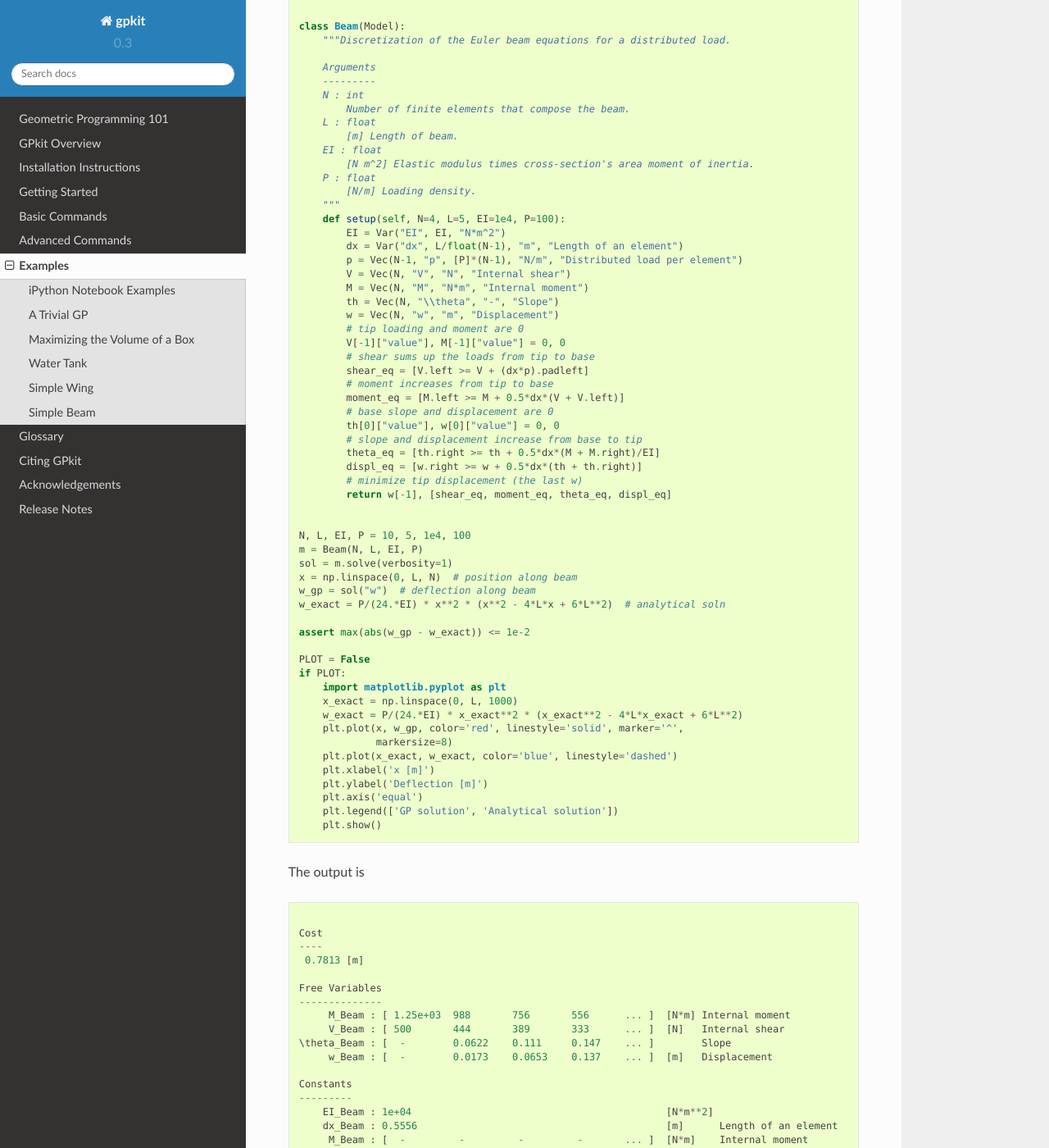
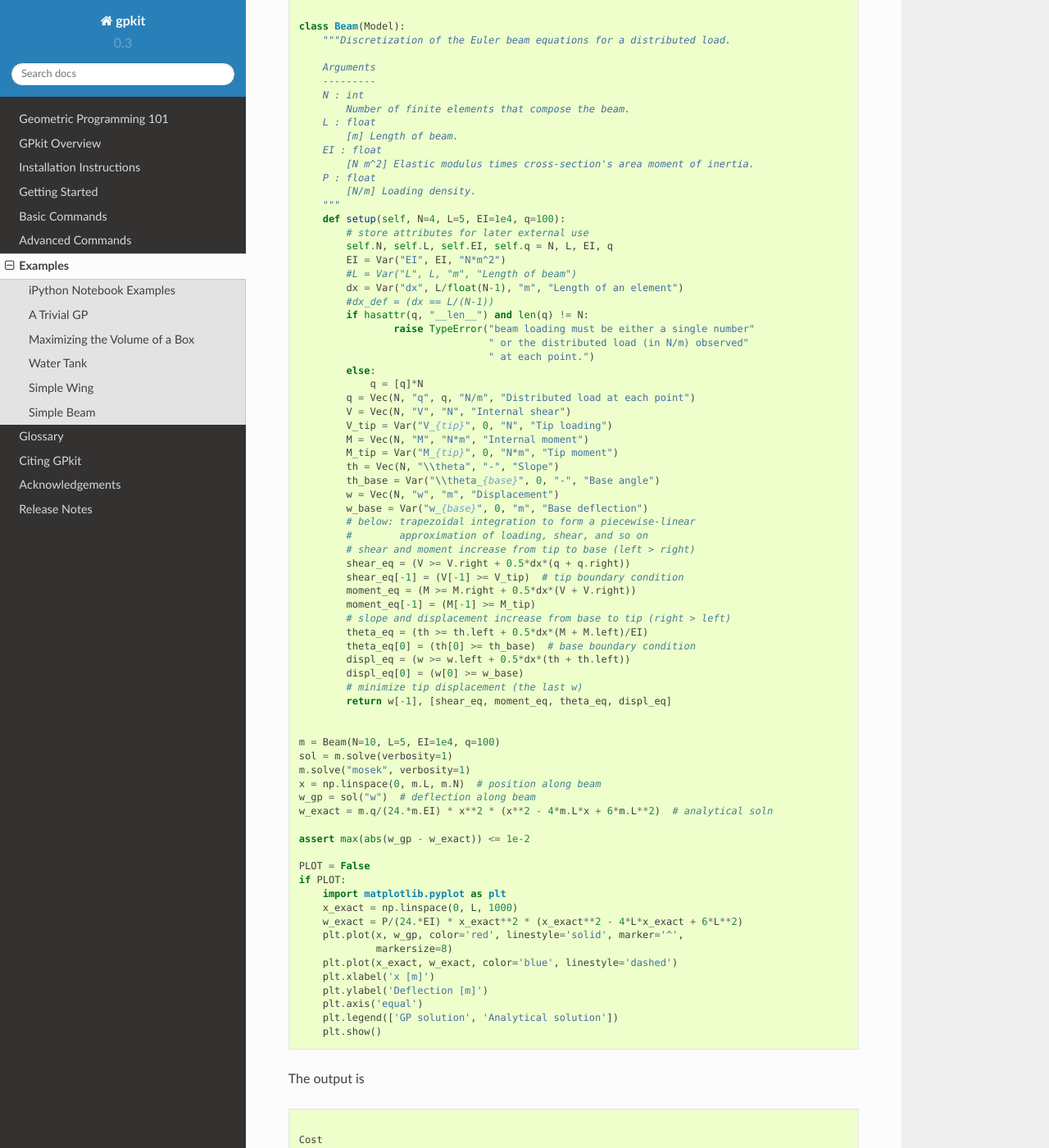
Before and after one commit to convexengineering/gpkit, a Sphinx documentation site: the page built from docs/source/examples.rst, in a window 1280 px wide and 1400 px high, scrolled down 4441 px. Shown: the whole window at 82% size. Built offline with Sphinx 7.4.7 and the Read the Docs theme 2.0.0, drawn with Linux system fonts in a browser that asks for light colours; some of the changed text lies outside the part shown.

```diff
--- a/docs/source/examples/beam.py
+++ b/docs/source/examples/beam.py
@@ -20,35 +20,50 @@
     P : float
         [N/m] Loading density.
     """
-    def setup(self, N=4, L=5, EI=1e4, P=100):
+    def setup(self, N=4, L=5, EI=1e4, q=100):
+        # store attributes for later external use
+        self.N, self.L, self.EI, self.q = N, L, EI, q
         EI = Var("EI", EI, "N*m^2")
+        #L = Var("L", L, "m", "Length of beam")
         dx = Var("dx", L/float(N-1), "m", "Length of an element")
-        p = Vec(N-1, "p", [P]*(N-1), "N/m", "Distributed load per element")
+        #dx_def = (dx == L/(N-1))
+        if hasattr(q, "__len__") and len(q) != N:
+                raise TypeError("beam loading must be either a single number"
+                                " or the distributed load (in N/m) observed"
+                                " at each point.")
+        else:
+            q = [q]*N
+        q = Vec(N, "q", q, "N/m", "Distributed load at each point")
         V = Vec(N, "V", "N", "Internal shear")
+        V_tip = Var("V_{tip}", 0, "N", "Tip loading")
         M = Vec(N, "M", "N*m", "Internal moment")
+        M_tip = Var("M_{tip}", 0, "N*m", "Tip moment")
         th = Vec(N, "\\theta", "-", "Slope")
+        th_base = Var("\\theta_{base}", 0, "-", "Base angle")
         w = Vec(N, "w", "m", "Displacement")
-        # tip loading and moment are 0
-        V[-1]["value"], M[-1]["value"] = 0, 0
-        # shear sums up the loads from tip to base
-        shear_eq = [V.left >= V + (dx*p).padleft]
-        # moment increases from tip to base
-        moment_eq = [M.left >= M + 0.5*dx*(V + V.left)]
-        # base slope and displacement are 0
-        th[0]["value"], w[0]["value"] = 0, 0
-        # slope and displacement increase from base to tip
-        theta_eq = [th.right >= th + 0.5*dx*(M + M.right)/EI]
-        displ_eq = [w.right >= w + 0.5*dx*(th + th.right)]
+        w_base = Var("w_{base}", 0, "m", "Base deflection")
+        # below: trapezoidal integration to form a piecewise-linear
+        #        approximation of loading, shear, and so on
+        # shear and moment increase from tip to base (left > right)
+        shear_eq = (V >= V.right + 0.5*dx*(q + q.right))
+        shear_eq[-1] = (V[-1] >= V_tip)  # tip boundary condition
+        moment_eq = (M >= M.right + 0.5*dx*(V + V.right))
+        moment_eq[-1] = (M[-1] >= M_tip)
+        # slope and displacement increase from base to tip (right > left)
+        theta_eq = (th >= th.left + 0.5*dx*(M + M.left)/EI)
+        theta_eq[0] = (th[0] >= th_base)  # base boundary condition
+        displ_eq = (w >= w.left + 0.5*dx*(th + th.left))
+        displ_eq[0] = (w[0] >= w_base)
         # minimize tip displacement (the last w)
         return w[-1], [shear_eq, moment_eq, theta_eq, displ_eq]
 
 
-N, L, EI, P = 10, 5, 1e4, 100
-m = Beam(N, L, EI, P)
+m = Beam(N=10, L=5, EI=1e4, q=100)
 sol = m.solve(verbosity=1)
-x = np.linspace(0, L, N)  # position along beam
+m.solve("mosek", verbosity=1)
+x = np.linspace(0, m.L, m.N)  # position along beam
 w_gp = sol("w")  # deflection along beam
-w_exact = P/(24.*EI) * x**2 * (x**2 - 4*L*x + 6*L**2)  # analytical soln
+w_exact = m.q/(24.*m.EI) * x**2 * (x**2 - 4*m.L*x + 6*m.L**2)  # analytical soln
 
 assert max(abs(w_gp - w_exact)) <= 1e-2
 
--- a/docs/source/examples/beam_output.txt
+++ b/docs/source/examples/beam_output.txt
@@ -1,27 +1,55 @@
 
 Cost
 ----
- 0.7813 [m]
+ 0.7812 [m]
 
 Free Variables
 --------------
      M_Beam : [ 1.25e+03  988       756       556      ... ]  [N*m] Internal moment
      V_Beam : [ 500       444       389       333      ... ]  [N]   Internal shear
-\theta_Beam : [  -        0.0622    0.111     0.147    ... ]        Slope
-     w_Beam : [  -        0.0173    0.0653    0.137    ... ]  [m]   Displacement
+\theta_Beam : [ 7.45e-09  0.0622    0.111     0.147    ... ]        Slope
+     w_Beam : [ 1.44e-07  0.0173    0.0653    0.137    ... ]  [m]   Displacement
 
 Constants
 ---------
-    EI_Beam : 1e+04                                           [N*m**2]
-    dx_Beam : 0.5556                                          [m]      Length of an element
-     M_Beam : [  -         -         -         -       ... ]  [N*m]    Internal moment
-     V_Beam : [  -         -         -         -       ... ]  [N]      Internal shear
-\theta_Beam : [ 0          -         -         -       ... ]           Slope
-     p_Beam : [ 100       100       100       100      ... ]  [N/m]    Distributed load per element
-     w_Beam : [ 0          -         -         -       ... ]  [m]      Displacement
+           EI_Beam : 1e+04                                           [N*m**2]
+      M_{tip}_Beam : 0                                               [N*m]    Tip moment
+      V_{tip}_Beam : 0                                               [N]      Tip loading
+\theta_{base}_Beam : 0                                                        Base angle
+           dx_Beam : 0.5556                                          [m]      Length of an element
+     w_{base}_Beam : 0                                               [m]      Base deflection
+            q_Beam : [ 100       100       100       100      ... ]  [N/m]    Distributed load at each point
 
 Sensitivities
 -------------
 EI_Beam : -1
 dx_Beam : 4                                              Length of an element
- p_Beam : [ 0.00259   0.0127    0.0319    0.059    ... ] Distributed load per element
+ q_Beam : [ 0.0013    0.00762   0.0223    0.0454   ... ] Distributed load at each point
+
+
+Cost
+----
+ 0.7812 [m]
+
+Free Variables
+--------------
+     M_Beam : [ 1.25e+03  988       756       556      ... ]  [N*m] Internal moment
+     V_Beam : [ 500       444       389       333      ... ]  [N]   Internal shear
+\theta_Beam : [ 0         0.0622    0.111     0.147    ... ]        Slope
+     w_Beam : [ 0         0.0173    0.0653    0.137    ... ]  [m]   Displacement
+
+Constants
+---------
+           EI_Beam : 1e+04                                           [N*m**2]
+      M_{tip}_Beam : 0                                               [N*m]    Tip moment
+      V_{tip}_Beam : 0                                               [N]      Tip loading
+\theta_{base}_Beam : 0                                                        Base angle
+           dx_Beam : 0.5556                                          [m]      Length of an element
+     w_{base}_Beam : 0                                               [m]      Base deflection
+            q_Beam : [ 100       100       100       100      ... ]  [N/m]    Distributed load at each point
+
+Sensitivities
+-------------
+EI_Beam : -1
+dx_Beam : 4                                              Length of an element
+ q_Beam : [ 0.0013    0.00762   0.0223    0.0454   ... ] Distributed load at each point
```
Also changed, not shown: 4 other files.
